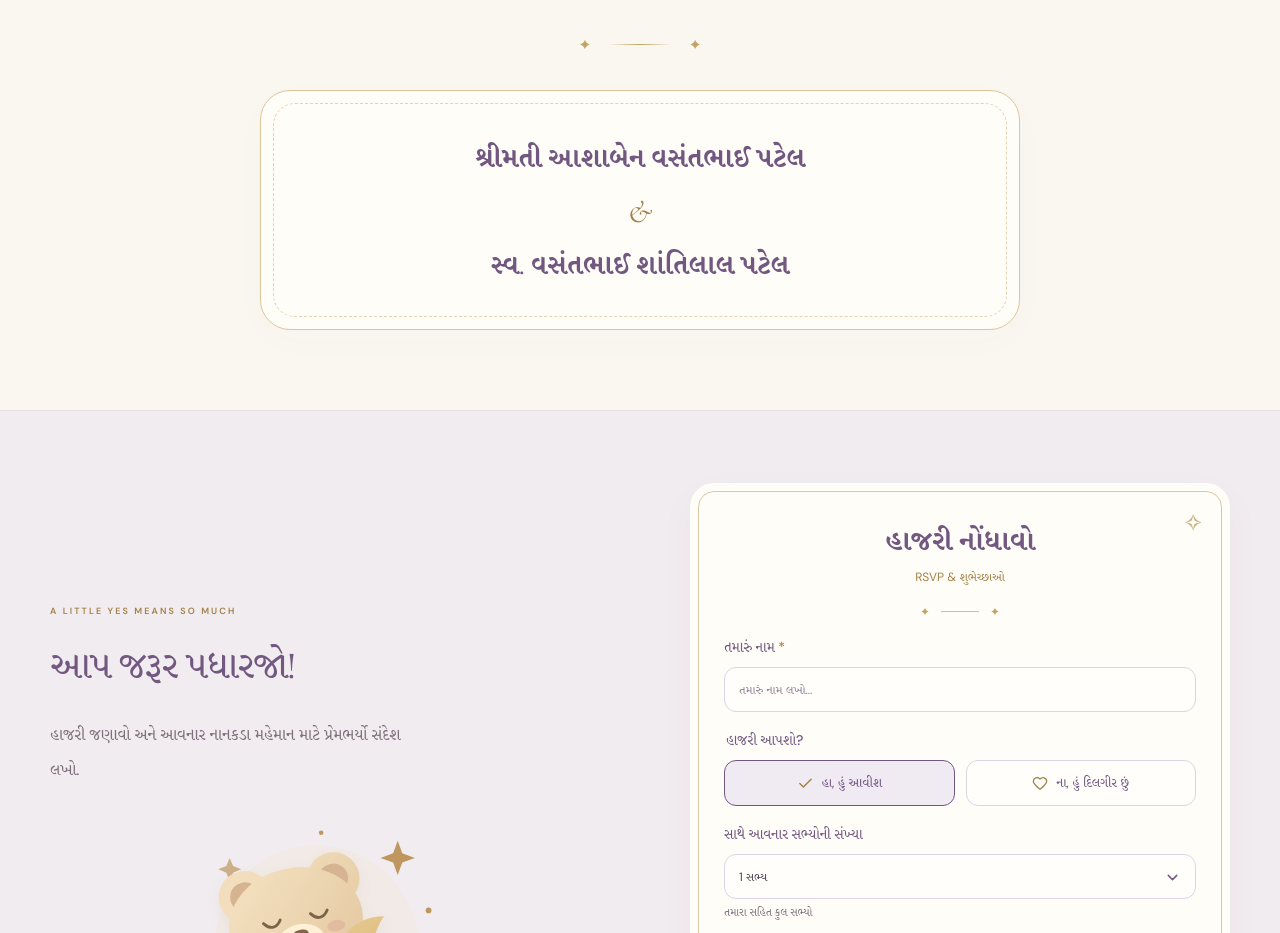
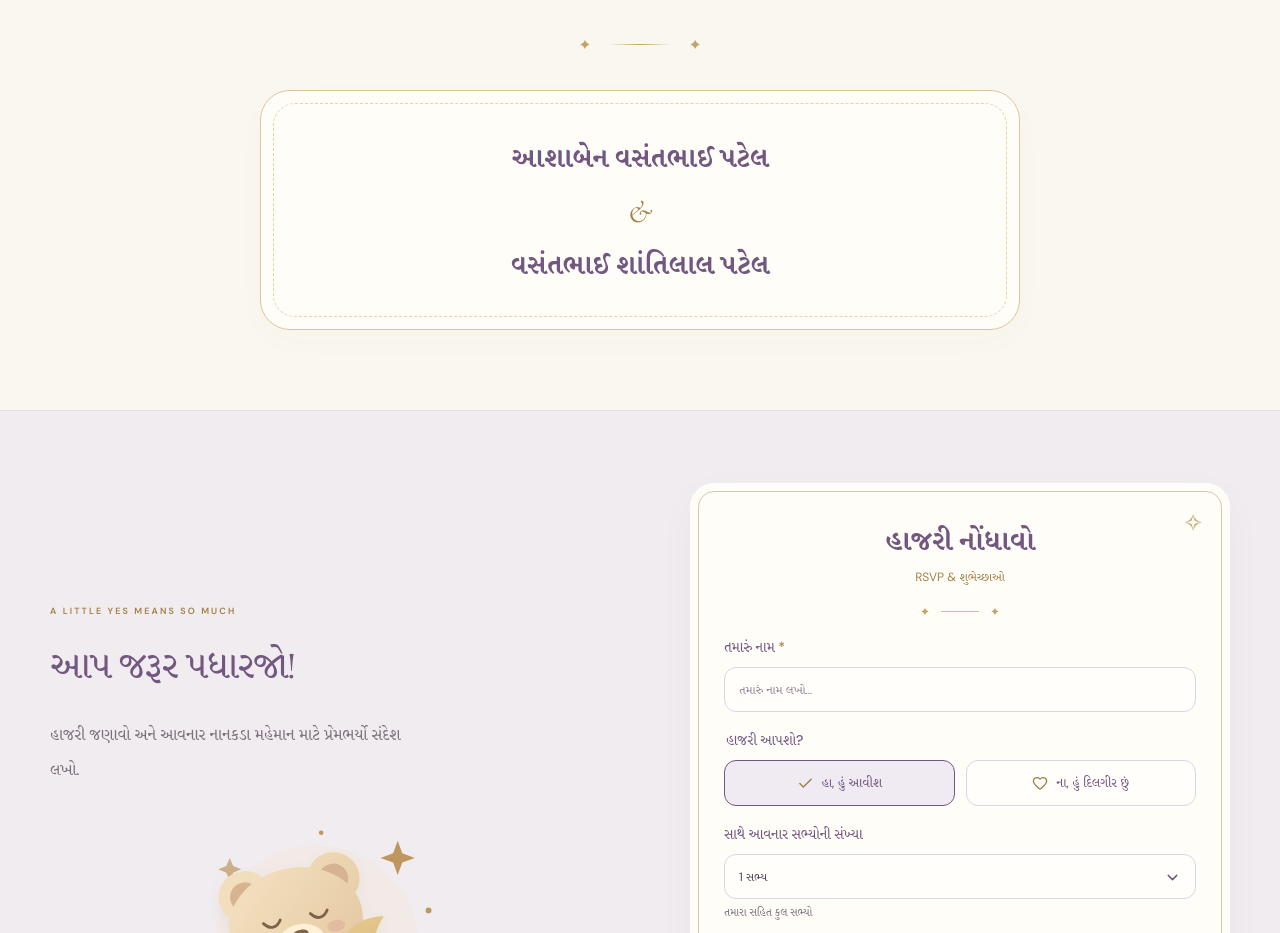
Before and after one commit to Dev5022/little-bloom, a Next.js app: page / in a window 1280 px wide. Shown: the part 2580-3513 px from the top of the page. Built offline with nearby package versions, Linux system fonts and the light colour scheme; no server answers.

Commit message:
Remove prefixes from Gujarati inviter names

```diff
--- a/app/Inviters.tsx
+++ b/app/Inviters.tsx
@@ -1,6 +1,6 @@
 export default function Inviters({ language }: { language: "gu" | "en" }) {
   const names = language === "gu"
-    ? ["શ્રીમતી આશાબેન વસંતભાઈ પટેલ", "સ્વ. વસંતભાઈ શાંતિલાલ પટેલ"]
+    ? ["આશાબેન વસંતભાઈ પટેલ", "વસંતભાઈ શાંતિલાલ પટેલ"]
     : ["Ashaben Vasantbhai Patel", "Vasantbhai Shantilal Patel"];
 
   return (
```
